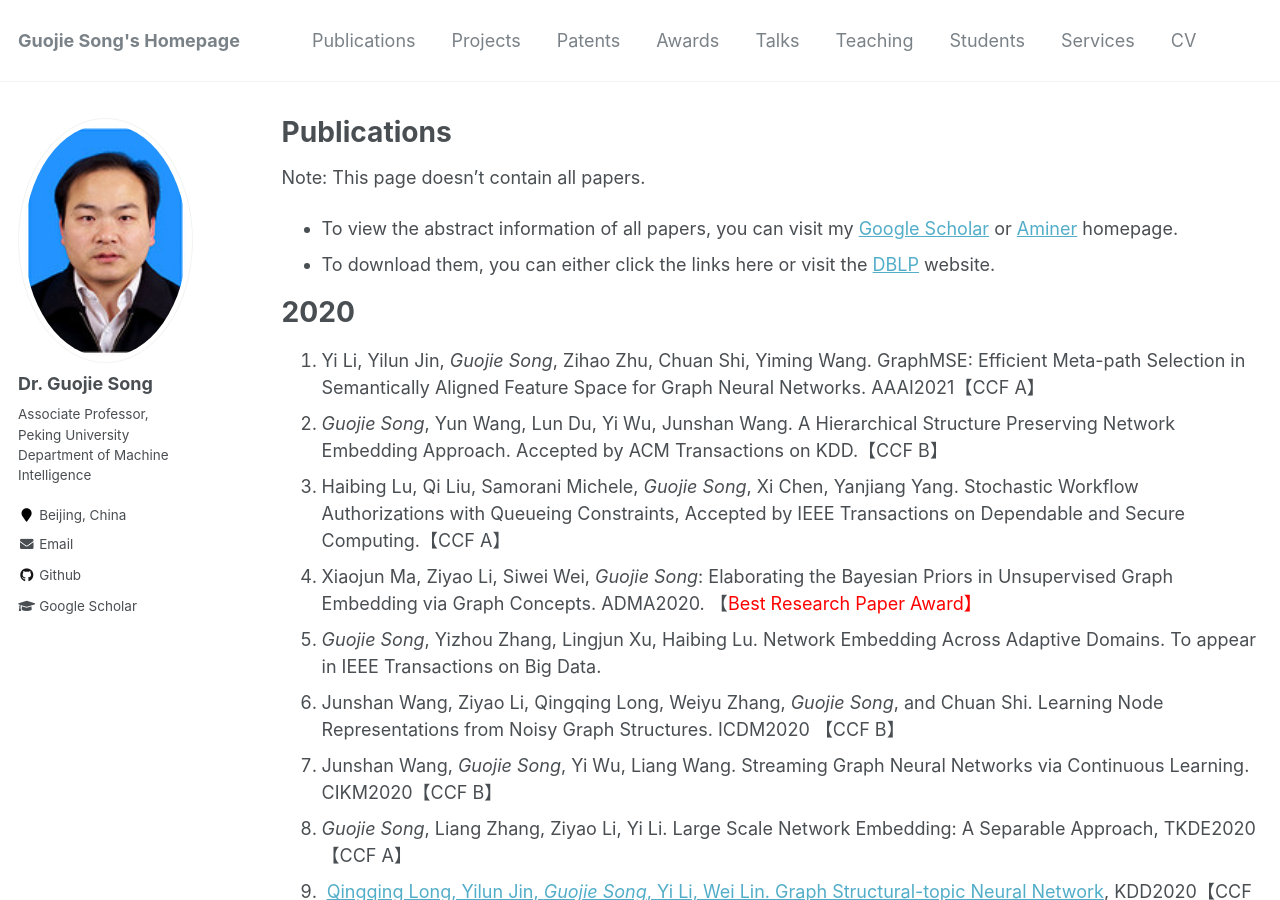
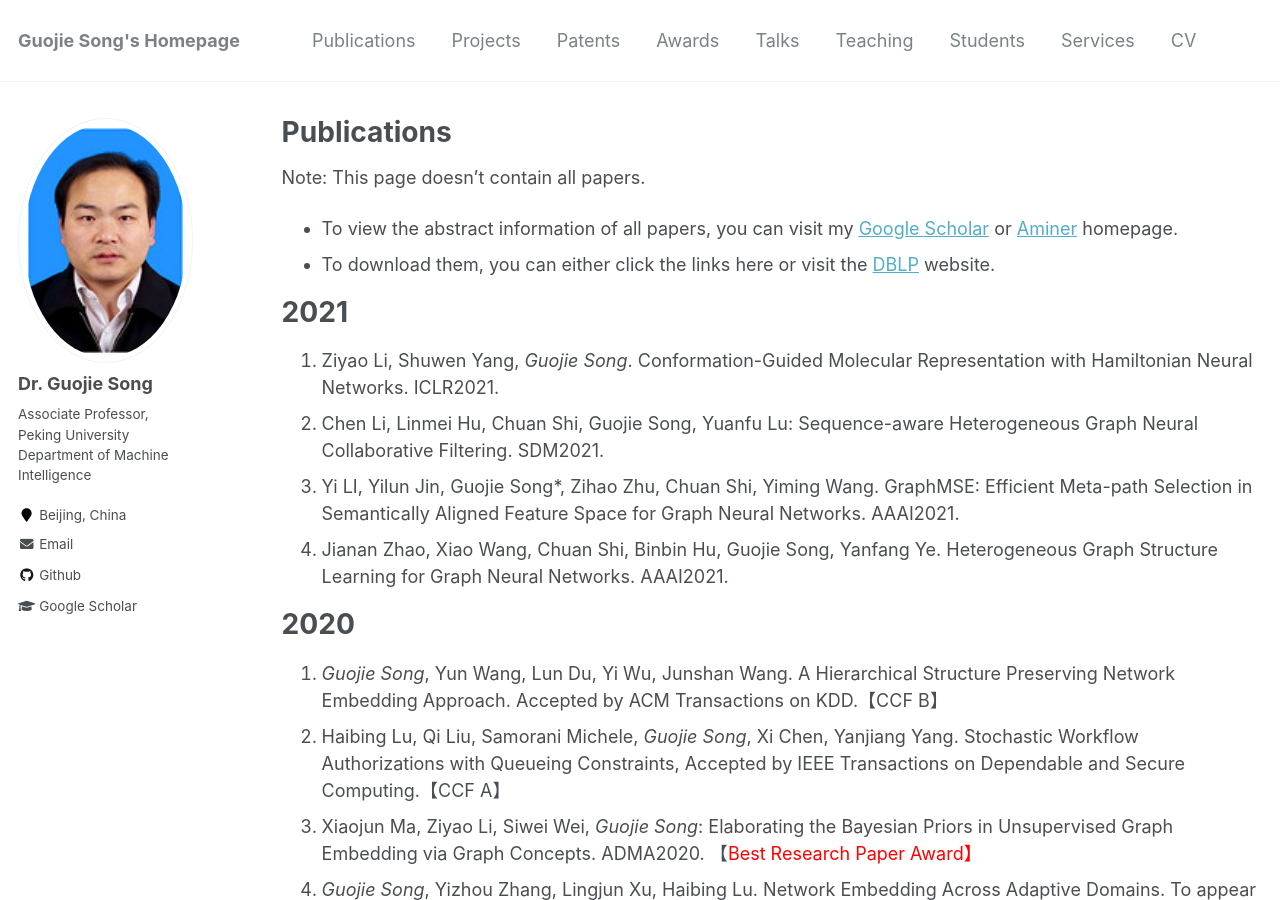
Before and after one commit to gjsong-pku/gjsong-pku.github.io, a Jekyll site: the page built from _pages/publications.md, in a window 1280 px wide and 900 px high. Built offline with Jekyll 4.4.1, drawn with Linux system fonts in a browser that asks for light colours.

Commit message:
Update publications.md

```diff
--- a/_pages/publications.md
+++ b/_pages/publications.md
@@ -11,24 +11,31 @@ Note: This page doesn't contain all papers.
 - To view the abstract information of all papers, you can visit my [Google Scholar](https://scholar.google.com/citations?hl=zh-CN&user=a832IIMAAAAJ#) or [Aminer](https://www.aminer.cn/profile/guojie-song/53f451dedabfaee4dc7ffd3d) homepage.
 - To download them, you can either click the links here or visit the [DBLP](https://dblp.uni-trier.de/pers/hd/s/Song:Guojie) website.
 
+# 2021
+
+1. Ziyao Li, Shuwen Yang, *Guojie Song*. Conformation-Guided Molecular Representation with Hamiltonian Neural Networks. ICLR2021.
+2. Chen Li, Linmei Hu, Chuan Shi, Guojie Song, Yuanfu Lu: Sequence-aware Heterogeneous Graph Neural Collaborative Filtering. SDM2021.
+3. Yi LI, Yilun Jin, Guojie Song*, Zihao Zhu, Chuan Shi, Yiming Wang. GraphMSE: Efficient Meta-path Selection in Semantically Aligned Feature Space for Graph Neural Networks. AAAI2021.
+4.	Jianan Zhao, Xiao Wang, Chuan Shi, Binbin Hu, Guojie Song, Yanfang Ye. Heterogeneous Graph Structure Learning for Graph Neural Networks. AAAI2021.
+
+
 # 2020
 
-1. Yi Li, Yilun Jin, *Guojie Song*, Zihao Zhu, Chuan Shi, Yiming Wang. GraphMSE: Efficient Meta-path Selection in Semantically Aligned Feature Space for Graph Neural Networks. AAAI2021【CCF A】
-2. *Guojie Song*, Yun Wang, Lun Du, Yi Wu, Junshan Wang. A Hierarchical Structure Preserving Network Embedding Approach. Accepted by ACM Transactions on KDD.【CCF B】
-3.  Haibing Lu, Qi Liu, Samorani Michele, *Guojie Song*, Xi Chen, Yanjiang Yang. Stochastic Workflow Authorizations with Queueing Constraints, Accepted by IEEE Transactions on Dependable and Secure Computing.【CCF A】
-4.  Xiaojun Ma, Ziyao Li, Siwei Wei, *Guojie Song*: Elaborating the Bayesian Priors in Unsupervised Graph Embedding via Graph Concepts. ADMA2020. 【<span style="color:red">Best Research Paper Award】
-5. *Guojie Song*, Yizhou Zhang, Lingjun Xu, Haibing Lu. Network Embedding Across Adaptive Domains. To appear in IEEE Transactions on Big Data.
-6. Junshan Wang, Ziyao Li, Qingqing Long, Weiyu Zhang, *Guojie Song*, and Chuan Shi. Learning Node Representations from Noisy Graph Structures.  ICDM2020 【CCF B】
-7. Junshan Wang, *Guojie Song*, Yi Wu, Liang Wang. Streaming Graph Neural Networks via Continuous Learning. CIKM2020【CCF B】
-8. *Guojie Song*, Liang Zhang, Ziyao Li, Yi Li. Large Scale Network Embedding: A Separable Approach, TKDE2020【CCF A】
-9.  [Qingqing Long, Yilun Jin, *Guojie Song*, Yi Li, Wei Lin. Graph Structural-topic Neural Network](https://www.gjsong-pku.cn/files/KDD_GraphSTONE.pdf), KDD2020【CCF A】
-10.  Shuwen Yang, *Guojie Song*, Yilun Jin, Lun Du. Domain Adaptive Classification on Heterogeneous Information Networks. IJCAI2020【CCF A】
-11.  Lichen Jin, Yizhou Zhang, *Guojie Song*, Yilun Jin. Active Domain Transfer on Network Embedding. WWW2020 【CCF A】
-12.  Junshan Wang, Yilun Jin, *Guojie Song* and Xiaojun Ma .EPNE: Evolutionary Pattern Preserving Network Embedding.ECAI 2020 【CCF B】
-13.  Shuai Liu, Wenhao Huang, *Guojie Song*. [Real-time Transportation Prediction Correction using Reconstruction Error in Deep Learning](https://dl.acm.org/doi/abs/10.1145/3369871). TKDD 【CCF B】
-14.  Xiao Wang, Ruijie Wang, Chuan Shi, *Guojie Song*. [Multi-Component Graph Convolutional Collaborative Filtering](https://arxiv.org/abs/1911.10699). AAAI2020. 【CCF A】
-15.  Ziqiang Cheng, Yang Yang, Wei Wang, Wenjie Hu, Yueting Zhuang, *Guojie Song*. [Time2Graph: Revisiting Time Series Modeling with Dynamic Shapelets](https://arxiv.org/abs/1911.04143). AAAI2020. 【CCF A】
-16.  Yilun Jin, *Guojie Song*, Chuan Shi. GraLSP: [Graph Neural Networks with Local Structural Patterns. AAAI2020](https://arxiv.org/abs/1911.07675).【CCF A】
+1. *Guojie Song*, Yun Wang, Lun Du, Yi Wu, Junshan Wang. A Hierarchical Structure Preserving Network Embedding Approach. Accepted by ACM Transactions on KDD.【CCF B】
+2.  Haibing Lu, Qi Liu, Samorani Michele, *Guojie Song*, Xi Chen, Yanjiang Yang. Stochastic Workflow Authorizations with Queueing Constraints, Accepted by IEEE Transactions on Dependable and Secure Computing.【CCF A】
+3.  Xiaojun Ma, Ziyao Li, Siwei Wei, *Guojie Song*: Elaborating the Bayesian Priors in Unsupervised Graph Embedding via Graph Concepts. ADMA2020. 【<span style="color:red">Best Research Paper Award】
+4. *Guojie Song*, Yizhou Zhang, Lingjun Xu, Haibing Lu. Network Embedding Across Adaptive Domains. To appear in IEEE Transactions on Big Data.
+5. Junshan Wang, Ziyao Li, Qingqing Long, Weiyu Zhang, *Guojie Song*, and Chuan Shi. Learning Node Representations from Noisy Graph Structures.  ICDM2020 【CCF B】
+6. Junshan Wang, *Guojie Song*, Yi Wu, Liang Wang. Streaming Graph Neural Networks via Continuous Learning. CIKM2020【CCF B】
+7. *Guojie Song*, Liang Zhang, Ziyao Li, Yi Li. Large Scale Network Embedding: A Separable Approach, TKDE2020【CCF A】
+8.  [Qingqing Long, Yilun Jin, *Guojie Song*, Yi Li, Wei Lin. Graph Structural-topic Neural Network](https://www.gjsong-pku.cn/files/KDD_GraphSTONE.pdf), KDD2020【CCF A】
+9.  Shuwen Yang, *Guojie Song*, Yilun Jin, Lun Du. Domain Adaptive Classification on Heterogeneous Information Networks. IJCAI2020【CCF A】
+10.  Lichen Jin, Yizhou Zhang, *Guojie Song*, Yilun Jin. Active Domain Transfer on Network Embedding. WWW2020 【CCF A】
+11.  Junshan Wang, Yilun Jin, *Guojie Song* and Xiaojun Ma .EPNE: Evolutionary Pattern Preserving Network Embedding.ECAI 2020 【CCF B】
+12.  Shuai Liu, Wenhao Huang, *Guojie Song*. [Real-time Transportation Prediction Correction using Reconstruction Error in Deep Learning](https://dl.acm.org/doi/abs/10.1145/3369871). TKDD 【CCF B】
+13.  Xiao Wang, Ruijie Wang, Chuan Shi, *Guojie Song*. [Multi-Component Graph Convolutional Collaborative Filtering](https://arxiv.org/abs/1911.10699). AAAI2020. 【CCF A】
+14.  Ziqiang Cheng, Yang Yang, Wei Wang, Wenjie Hu, Yueting Zhuang, *Guojie Song*. [Time2Graph: Revisiting Time Series Modeling with Dynamic Shapelets](https://arxiv.org/abs/1911.04143). AAAI2020. 【CCF A】
+15.  Yilun Jin, *Guojie Song*, Chuan Shi. GraLSP: [Graph Neural Networks with Local Structural Patterns. AAAI2020](https://arxiv.org/abs/1911.07675).【CCF A】
 
 # 2019
 
```
